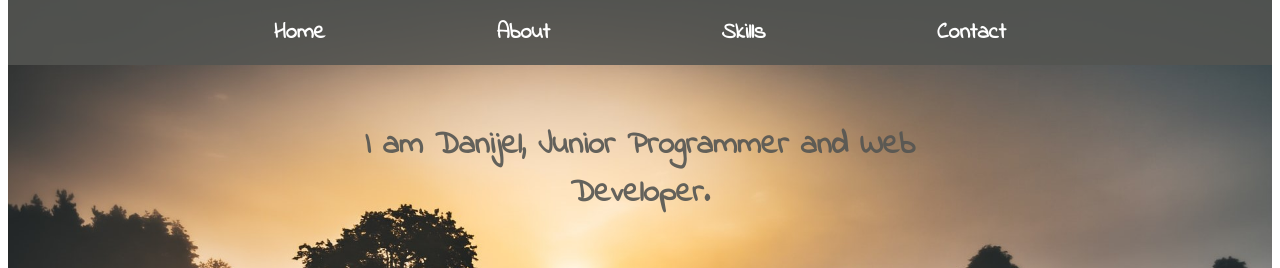
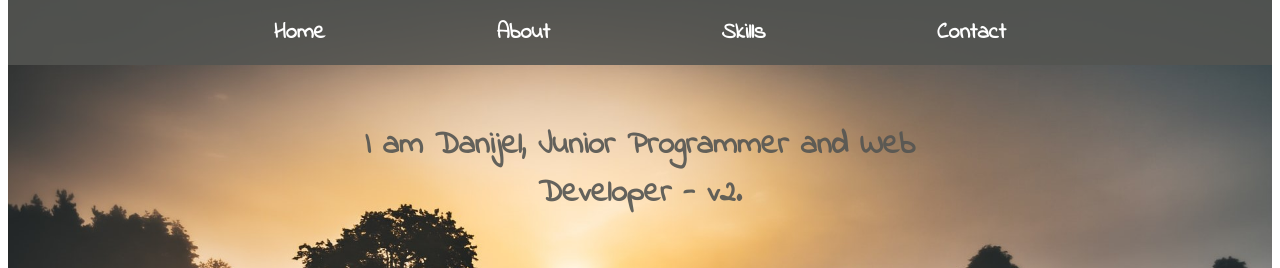
Before and after one commit to CREPIC21/MyWebsite, a plain HTML site: page index.html in a window 1280 px wide. Shown: the top 268 px of the page. Drawn offline with Linux system fonts and the light colour scheme.

Commit message:
Update index.html

```diff
--- a/index.html
+++ b/index.html
@@ -27,7 +27,7 @@
 
             <div class="wrapper">
 
-                <h3 class="about-h3">I am Danijel, Junior Programmer and Web Developer.</h3>
+                <h3 class="about-h3">I am Danijel, Junior Programmer and Web Developer - v2.</h3>
             </div>
 
         </div>
```
